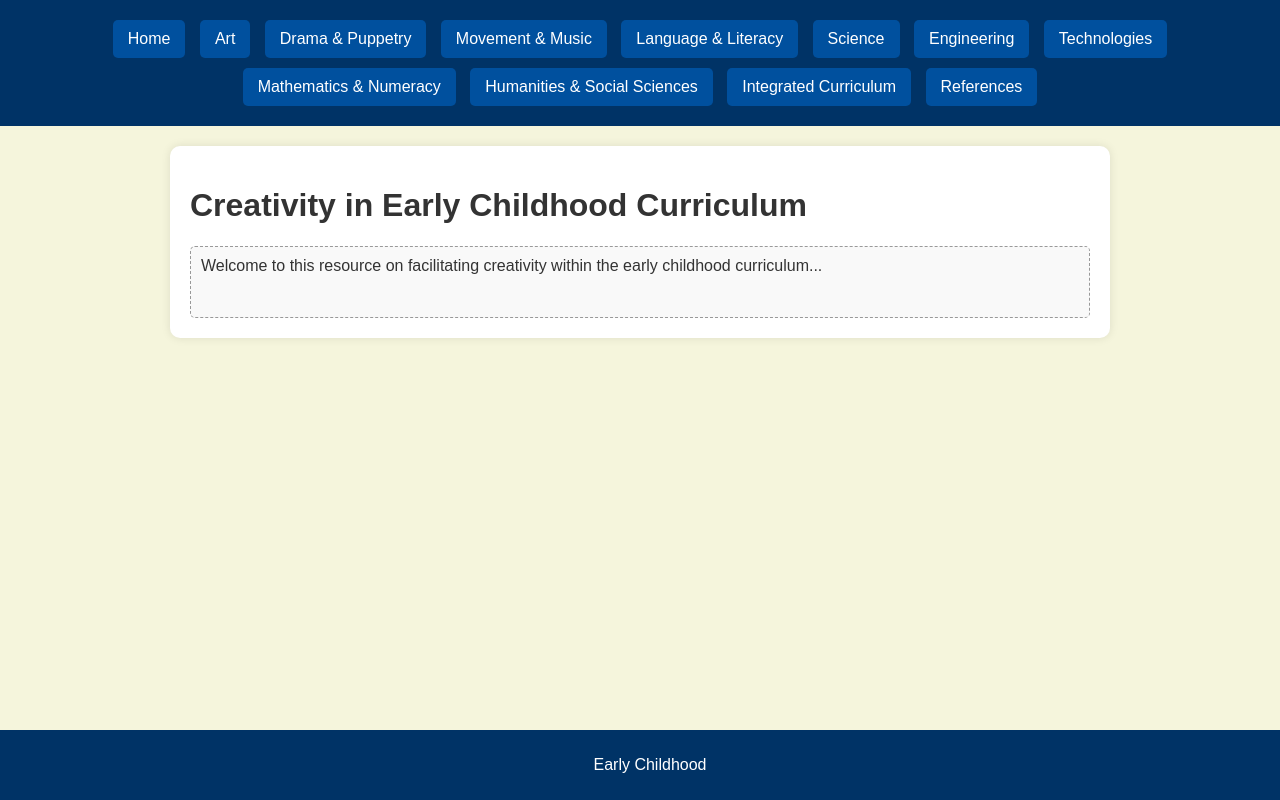
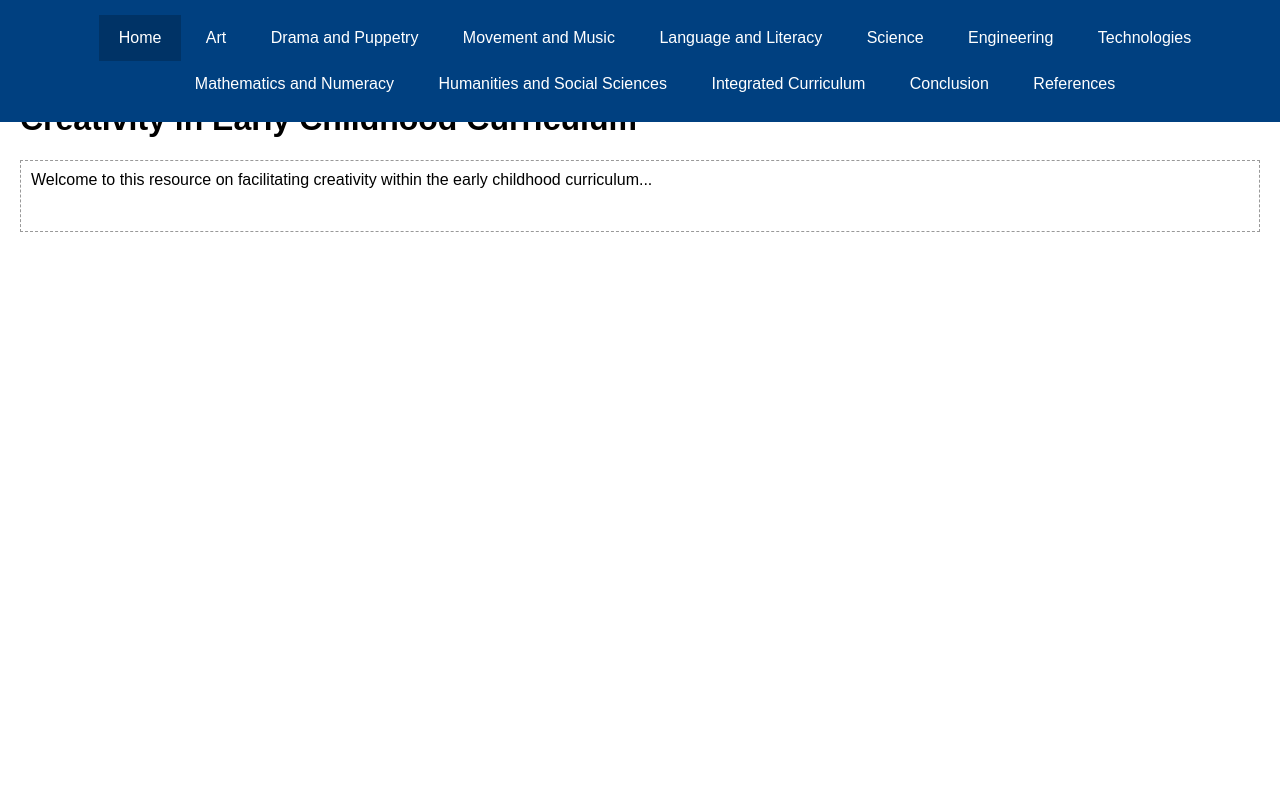
Before and after one commit to shahreet77/Ikonreetwebsite, a plain HTML site: page index.html in a window 1280 px wide. Drawn offline with Linux system fonts and the light colour scheme; no server answers.

Commit message:
Update index.html

```diff
--- a/index.html
+++ b/index.html
@@ -9,43 +9,37 @@
             font-family: Arial, sans-serif;
             margin: 0;
             padding: 0;
-            background-color: #f5f5dc;
-            color: #333;
         }
         .navbar {
-            background-color: #003366;
+            background-color: #004080;
             overflow: hidden;
             padding: 15px;
             text-align: center;
+            position: fixed;
+            top: 0;
+            width: 100%;
+            z-index: 1000;
         }
         .navbar a {
             color: white;
-            padding: 10px 15px;
+            padding: 14px 20px;
             text-decoration: none;
             display: inline-block;
-            margin: 5px;
-            background-color: #00509e;
-            border-radius: 5px;
+            cursor: pointer;
         }
-        .navbar a:hover {
-            background-color: #0077cc;
-        }
-        .container {
-            max-width: 900px;
-            margin: 20px auto;
-            padding: 20px;
-            background: white;
-            border-radius: 10px;
-            box-shadow: 0 0 10px rgba(0, 0, 0, 0.1);
+        .navbar a:hover, .navbar a.active {
+            background-color: #003366;
         }
         .content {
+            padding: 20px;
             display: none;
+            margin-top: 60px; /* To prevent content from being hidden under navbar */
         }
-        .active {
+        .active-content {
             display: block;
         }
         .footer {
-            background-color: #003366;
+            background-color: #004080;
             color: white;
             text-align: center;
             padding: 10px;
@@ -57,58 +51,35 @@
             border: 1px dashed #999;
             padding: 10px;
             min-height: 50px;
-            background-color: #f9f9f9;
-            border-radius: 5px;
         }
     </style>
-    <!-- Firebase SDK -->
-    <script src="https://www.gstatic.com/firebasejs/10.7.1/firebase-app.js"></script>
-    <script src="https://www.gstatic.com/firebasejs/10.7.1/firebase-firestore.js"></script>
     <script>
-        // Firebase configuration
-        const firebaseConfig = {
-          apiKey: "AIzaSyD7hb0zoGorsqN6f0dgOJwmuLo0Qty6_jw",
-          authDomain: "creativity-curriculum.firebaseapp.com",
-          projectId: "creativity-curriculum",
-          storageBucket: "creativity-curriculum.firebasestorage.app",
-          messagingSenderId: "56469547594",
-          appId: "1:56469547594:web:3acc4a44502a5fab7254b3",
-          measurementId: "G-EVFXRBXSS1"
-        };
-
-        // Initialize Firebase
-        firebase.initializeApp(firebaseConfig);
-        const db = firebase.firestore();
-
         function showPage(pageId) {
             var pages = document.getElementsByClassName('content');
+            var links = document.getElementsByClassName('navbar-link');
+
+            // Hide all content and remove 'active' class from navbar
             for (var i = 0; i < pages.length; i++) {
-                pages[i].style.display = 'none';
+                pages[i].classList.remove('active-content');
             }
-            document.getElementById(pageId).style.display = 'block';
+            for (var i = 0; i < links.length; i++) {
+                links[i].classList.remove('active');
+            }
+
+            // Show the selected page and add 'active' class to the navbar link
+            document.getElementById(pageId).classList.add('active-content');
+            document.querySelector(`.navbar a[href='#${pageId}']`).classList.add('active');
         }
 
         function loadContent() {
             document.querySelectorAll('.editable').forEach(function (element) {
-                let pageId = element.id.replace('-content', '');  // Get pageId by removing '-content'
-
-                // Fetch content from Firestore for the specific page
-                db.collection("pages").doc(pageId).get().then((doc) => {
-                    if (doc.exists) {
-                        element.innerHTML = doc.data().content;  // Set the fetched content
+                let savedContent = localStorage.getItem(element.id);
+                if (savedContent) {
+                    element.innerHTML = savedContent;
                 }
+                element.addEventListener('input', function () {
+                    localStorage.setItem(element.id, element.innerHTML);
                 });
-
-                // Listen for changes and save them to Firestore
-                element.addEventListener('input', function () {
-                    saveContent(pageId, element.innerHTML);
-                });
-            });
-        }
-
-        function saveContent(pageId, content) {
-            db.collection("pages").doc(pageId).set({
-                content: content
             });
         }
 
@@ -120,21 +91,21 @@
 </head>
 <body>
     <div class="navbar">
-        <a onclick="showPage('home')">Home</a>
-        <a onclick="showPage('art')">Art</a>
-        <a onclick="showPage('drama')">Drama & Puppetry</a>
-        <a onclick="showPage('movement')">Movement & Music</a>
-        <a onclick="showPage('language')">Language & Literacy</a>
-        <a onclick="showPage('science')">Science</a>
-        <a onclick="showPage('engineering')">Engineering</a>
-        <a onclick="showPage('technologies')">Technologies</a>
-        <a onclick="showPage('math')">Mathematics & Numeracy</a>
-        <a onclick="showPage('humanities')">Humanities & Social Sciences</a>
-        <a onclick="showPage('integrated')">Integrated Curriculum</a>
-        <a onclick="showPage('references')">References</a>
+        <a href="#home" class="navbar-link" onclick="showPage('home')">Home</a>
+        <a href="#art" class="navbar-link" onclick="showPage('art')">Art</a>
+        <a href="#drama" class="navbar-link" onclick="showPage('drama')">Drama and Puppetry</a>
+        <a href="#movement" class="navbar-link" onclick="showPage('movement')">Movement and Music</a>
+        <a href="#language" class="navbar-link" onclick="showPage('language')">Language and Literacy</a>
+        <a href="#science" class="navbar-link" onclick="showPage('science')">Science</a>
+        <a href="#engineering" class="navbar-link" onclick="showPage('engineering')">Engineering</a>
+        <a href="#technologies" class="navbar-link" onclick="showPage('technologies')">Technologies</a>
+        <a href="#math" class="navbar-link" onclick="showPage('math')">Mathematics and Numeracy</a>
+        <a href="#humanities" class="navbar-link" onclick="showPage('humanities')">Humanities and Social Sciences</a>
+        <a href="#integrated" class="navbar-link" onclick="showPage('integrated')">Integrated Curriculum</a>
+        <a href="#conclusion" class="navbar-link" onclick="showPage('conclusion')">Conclusion</a>
+        <a href="#references" class="navbar-link" onclick="showPage('references')">References</a>
     </div>
 
-    <div class="container">
     <div class="content" id="home">
         <h1>Creativity in Early Childhood Curriculum</h1>
         <div id="home-content" class="editable" contenteditable="true">Welcome to this resource on facilitating creativity within the early childhood curriculum...</div>
@@ -152,49 +123,3 @@
 
     <div class="content" id="movement">
         <h2>Movement and Music</h2>
-            <div id="movement-content" class="editable" contenteditable="true">Edit content here...</div>
-        </div>
-
-        <div class="content" id="language">
-            <h2>Language and Literacy</h2>
-            <div id="language-content" class="editable" contenteditable="true">Edit content here...</div>
-        </div>
-
-        <div class="content" id="science">
-            <h2>Science</h2>
-            <div id="science-content" class="editable" contenteditable="true">Edit content here...</div>
-        </div>
-
-        <div class="content" id="engineering">
-            <h2>Engineering</h2>
-            <div id="engineering-content" class="editable" contenteditable="true">Edit content here...</div>
-        </div>
-
-        <div class="content" id="technologies">
-            <h2>Technologies</h2>
-            <div id="technologies-content" class="editable" contenteditable="true">Edit content here...</div>
-        </div>
-
-        <div class="content" id="math">
-            <h2>Mathematics and Numeracy</h2>
-            <div id="math-content" class="editable" contenteditable="true">Edit content here...</div>
-        </div>
-
-        <div class="content" id="humanities">
-            <h2>Humanities and Social Sciences</h2>
-            <div id="humanities-content" class="editable" contenteditable="true">Edit content here...</div>
-        </div>
-
-        <div class="content" id="integrated">
-            <h2>Integrated Curriculum (STEM, STEAM, STREAM & STEMIE)</h2>
-            <div id="integrated-content" class="editable" contenteditable="true">Edit content here...</div>
-        </div>
-
-        <div class="content" id="references">
-            <h2>References</h2>
-            <div id="references-content" class="editable" contenteditable="true">Edit content here...</div>
-        </div>
-    </div>
-
-    <div class="footer">
-        <p>Early Childhood
```
Lines whose indentation alone changed are shown as unchanged.
